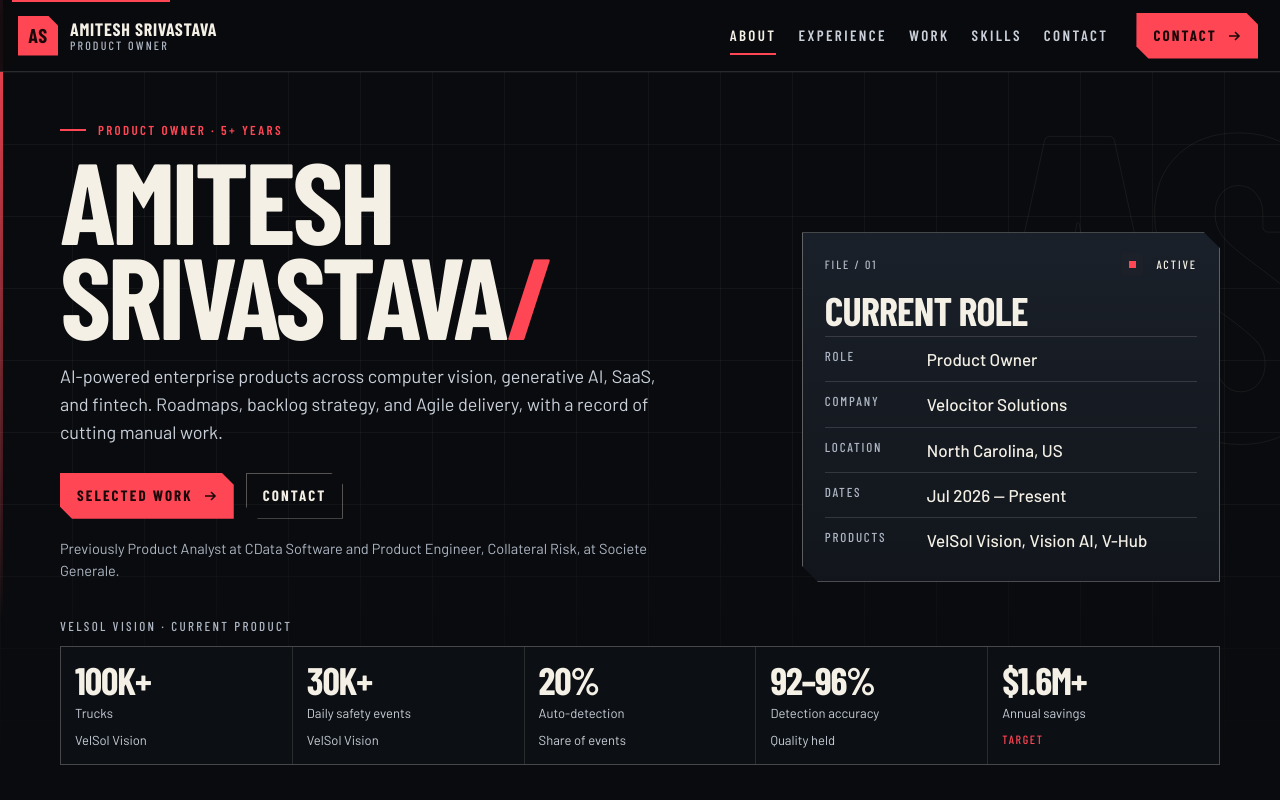
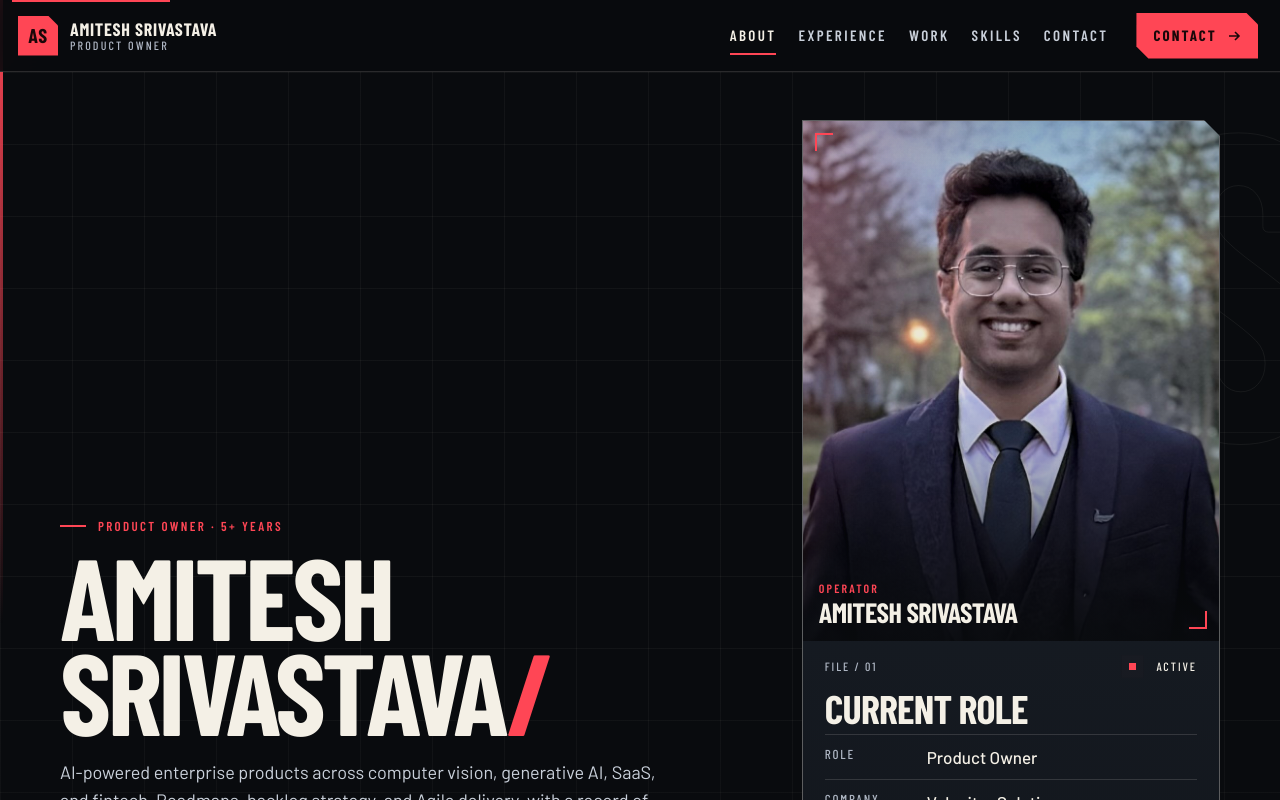
Before and after one commit to amitesh-srivastava/Amitesh-Portfolio, a React (Vite) app: page / in a window 1280 px wide. Shown: the top 800 px of the page. Built offline with nearby package versions, Linux system fonts and the light colour scheme.

Commit message:
Add a Valorant-styled portrait to the hero.
Frame Amitesh's photo in the agent dossier with the same clipped card, red corners, and dark grade as the rest of the site.

Co-authored-by: amitesh-srivastava <amitesh-srivastava@users.noreply.github.com>

```diff
--- a/src/App.jsx
+++ b/src/App.jsx
@@ -1,4 +1,5 @@
 import { useEffect, useRef, useState } from "react";
+import portrait from "./assets/amitesh.jpg";
 import {
   certifications,
   education,
@@ -234,8 +235,16 @@ export default function App() {
               </p>
             </div>
 
-            <aside className="dossier rise d3" aria-label="Current role">
+            <aside className="dossier rise d3" aria-label="Amitesh Srivastava, current role">
               <div className="scan" aria-hidden="true" />
+              <figure className="agent">
+                <img src={portrait} alt="Portrait of Amitesh Srivastava" />
+                <span className="agent-corners" aria-hidden="true" />
+                <figcaption>
+                  <span>Operator</span>
+                  <strong>Amitesh Srivastava</strong>
+                </figcaption>
+              </figure>
               <div className="dossier-top">
                 <span>File / 01</span>
                 <span className="status">
--- a/src/index.css
+++ b/src/index.css
@@ -426,7 +426,92 @@ h1 {
   background: linear-gradient(180deg, #1a2029, #12161c);
   border: 1px solid var(--line-strong);
   clip-path: var(--cut);
-  padding: 22px 22px 18px;
+  padding: 0 0 16px;
+}
+
+.agent {
+  position: relative;
+  z-index: 1;
+  margin: 0;
+}
+
+.agent img {
+  display: block;
+  width: 100%;
+  aspect-ratio: 4 / 5;
+  object-fit: cover;
+  object-position: center 18%;
+  filter: saturate(0.78) contrast(1.06) brightness(0.92);
+}
+
+.agent::after {
+  content: "";
+  position: absolute;
+  inset: 0;
+  background:
+    linear-gradient(180deg, rgba(9, 11, 14, 0.18), transparent 28%),
+    linear-gradient(115deg, rgba(255, 70, 85, 0.28), transparent 36%),
+    linear-gradient(180deg, transparent 48%, rgba(9, 11, 14, 0.2) 68%, rgba(9, 11, 14, 0.92) 100%);
+  pointer-events: none;
+}
+
+.agent-corners {
+  position: absolute;
+  inset: 12px;
+  z-index: 2;
+  pointer-events: none;
+}
+
+.agent-corners::before,
+.agent-corners::after {
+  content: "";
+  position: absolute;
+  width: 18px;
+  height: 18px;
+  border: 2px solid var(--red);
+}
+
+.agent-corners::before {
+  top: 0;
+  left: 0;
+  border-right: 0;
+  border-bottom: 0;
+}
+
+.agent-corners::after {
+  right: 0;
+  bottom: 0;
+  border-left: 0;
+  border-top: 0;
+}
+
+.agent figcaption {
+  position: absolute;
+  left: 16px;
+  right: 36px;
+  bottom: 16px;
+  z-index: 2;
+  display: flex;
+  flex-direction: column;
+  gap: 2px;
+}
+
+.agent figcaption span {
+  color: var(--red);
+  font-family: var(--display);
+  font-size: 12px;
+  font-weight: 600;
+  letter-spacing: 0.18em;
+  text-transform: uppercase;
+}
+
+.agent figcaption strong {
+  font-family: var(--display);
+  font-size: 28px;
+  font-weight: 700;
+  letter-spacing: -0.02em;
+  line-height: 0.9;
+  text-transform: uppercase;
 }
 
 .scan {
@@ -452,6 +537,10 @@ h1 {
   color: var(--faint);
 }
 
+.dossier-top {
+  padding: 16px 22px 0;
+}
+
 .status {
   color: var(--ink);
   justify-content: flex-end;
@@ -467,7 +556,7 @@ h1 {
 }
 
 .dossier h2 {
-  margin: 18px 0 8px;
+  margin: 14px 22px 8px;
   font-family: var(--display);
   font-size: 40px;
   line-height: 0.9;
@@ -476,7 +565,7 @@ h1 {
 }
 
 .file {
-  margin: 8px 0 0;
+  margin: 8px 22px 0;
 }
 
 .file div {
```
Also changed, not shown: src/assets/amitesh.jpg (added).
